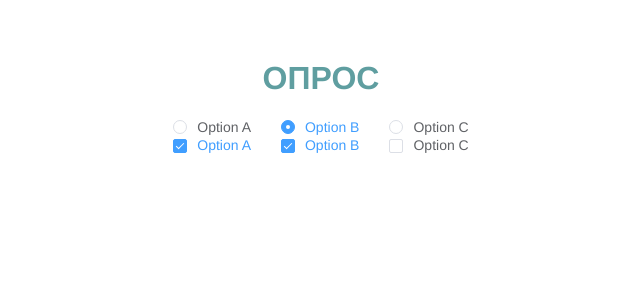
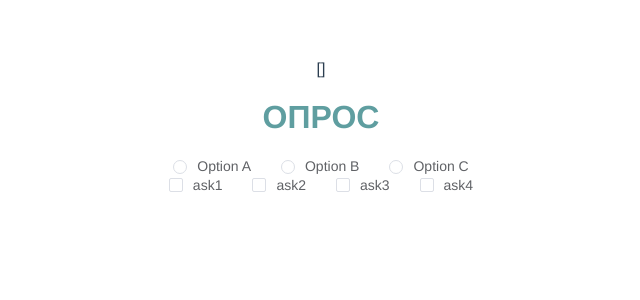
Before and after one commit to agbusko/vue-cli, a Vue app in the folder hello-world/: page / in a window 1280 px wide. Shown: the top 300 px of the page, without its empty margins (319-959 px from the left). Built offline with nearby package versions, Linux system fonts and the light colour scheme.

Commit message:
AB: add dyn. checkbox
*Динамическое формирование checkbox

```diff
--- a/hello-world/src/components/AppSurvey.vue
+++ b/hello-world/src/components/AppSurvey.vue
@@ -1,5 +1,7 @@
 <template>
 	<div id="survey">
+		{{checkQuestions}}
+		<!--test-->
 		<h1>ОПРОС</h1>
 
 		<el-radio-group v-model="radio">
@@ -8,10 +10,8 @@
 			<el-radio :label="9">Option C</el-radio>
 		</el-radio-group>
 
-		<el-checkbox-group v-model="checkList">
-			<el-checkbox label="Option A"></el-checkbox>
-			<el-checkbox label="Option B"></el-checkbox>
-			<el-checkbox label="Option C"></el-checkbox>
+		<el-checkbox-group v-model="checkQuestions">
+			<el-checkbox v-for="(value, index) in questions" :key="index" :label="value"></el-checkbox>
 		</el-checkbox-group>
 	</div>
 </template>
@@ -21,8 +21,9 @@
 
         data () {
             return {
-                radio: 6,
-                checkList: ['Option A','Option B']
+                radio: '',
+                checkQuestions: [],
+								questions: [ 'ask1', 'ask2', 'ask3', 'ask4' ]
             }
         }
     }
```
